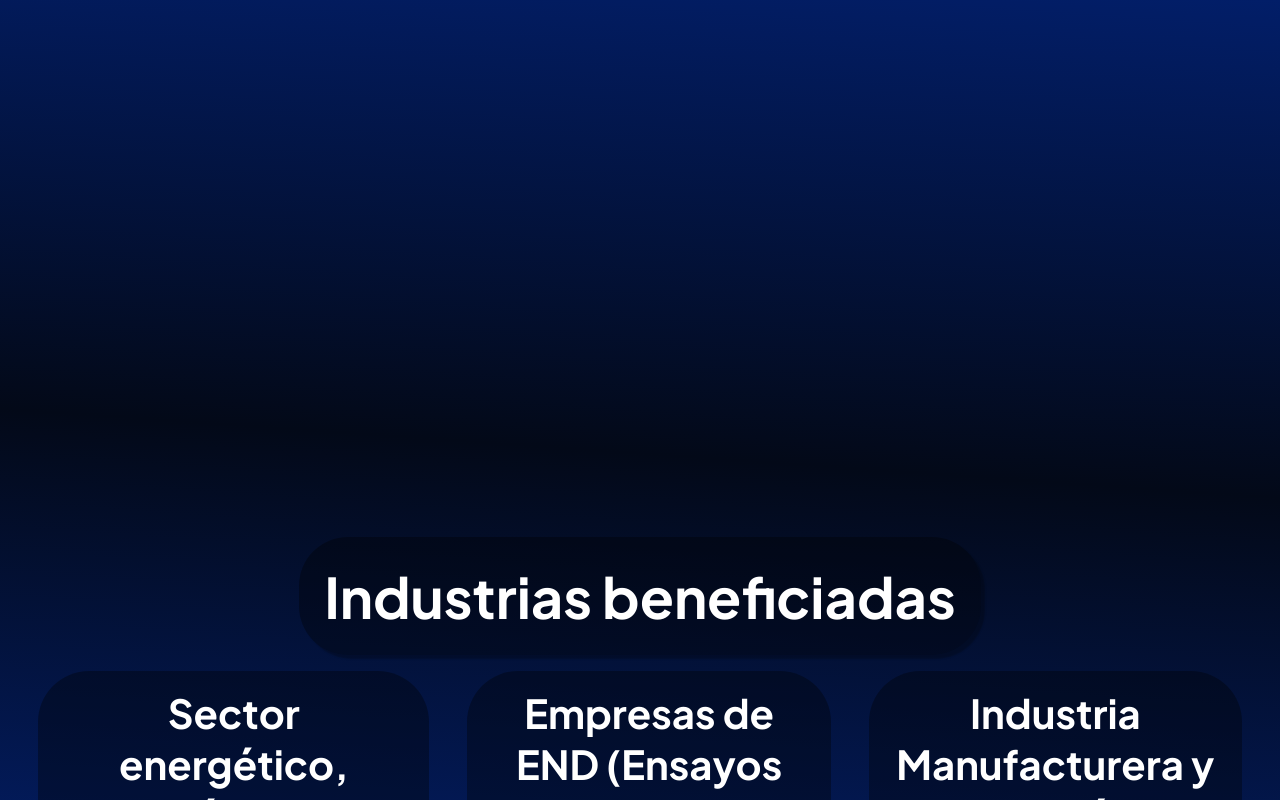
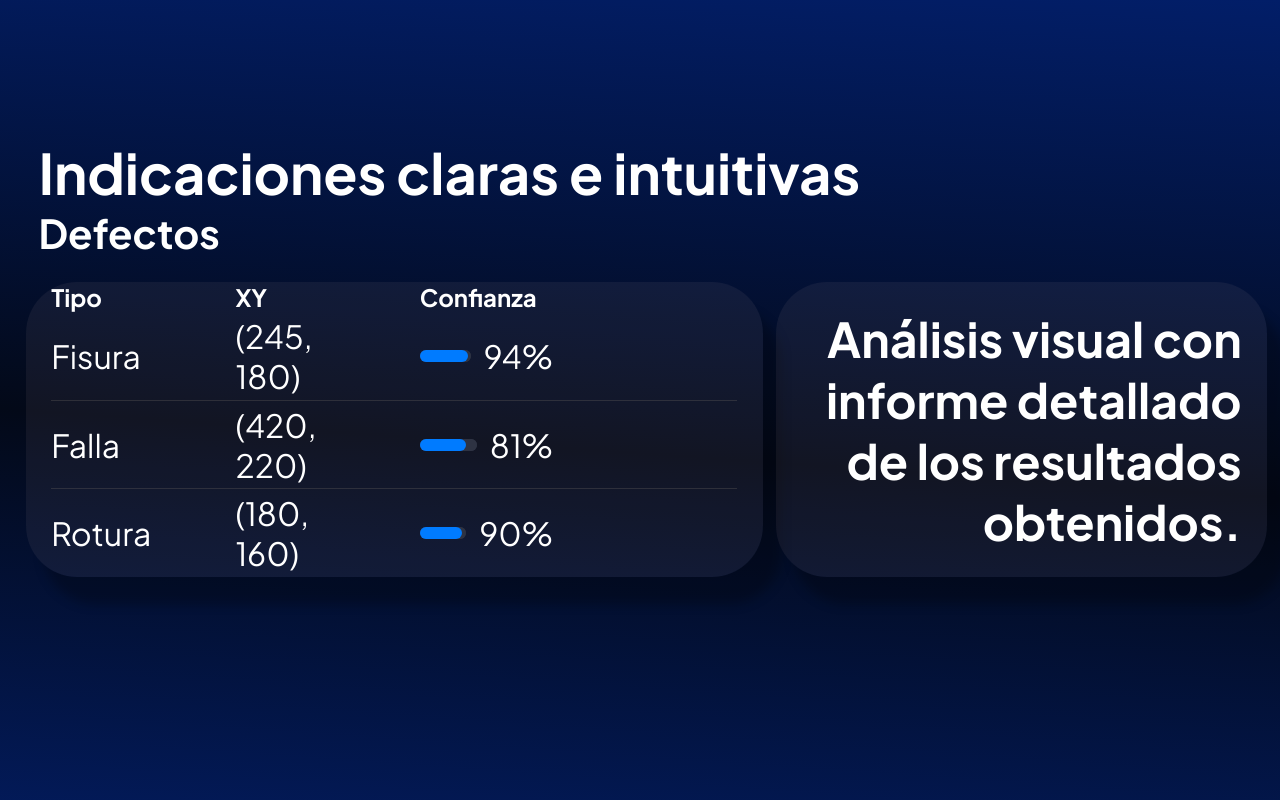
Before and after one commit to MatiasGrynfeld/Landing-Page-PipeEye, a React (Vite) app: page / in a window 1280 px wide. Shown: the part 2540-3340 px from the top of the page. Built offline with nearby package versions, Linux system fonts and the light colour scheme.

Commit message:
empiezo indicaciones

```diff
--- a/package.json
+++ b/package.json
@@ -10,6 +10,7 @@
     "preview": "vite preview"
   },
   "dependencies": {
+    "@tanstack/react-table": "^8.21.3",
     "react": "^19.1.1",
     "react-dom": "^19.1.1"
   },
--- /dev/null
+++ b/src/css/indicaciones.css
@@ -0,0 +1,124 @@
+.indicaciones-wrapper{
+    height: 100vh;
+}
+
+.indicaciones-title{
+    font-size: 3.5rem;
+    font-weight: 700;
+    margin-left: 3vw;
+}
+
+.indicaciones-defectos-wrapper{
+    display: flex;
+    flex-direction: column;
+    gap: 3vh;
+}
+
+.indicaciones-subtitulo{
+    font-size: 2.5rem;
+    font-weight: 700;
+    margin-left: 3vw;
+}
+
+.indicaciones-defectos-content{
+    display: grid;
+    grid-template-columns: 60% 40%;
+    gap: 0 1vw;
+    padding: 0 2vw;
+}
+
+.indicaciones-defectos{
+    width: 100%;
+    border-collapse: collapse;
+    border-spacing: 0;
+    box-shadow: 18px 27px 10.7px 0 rgba(0, 0, 0, 0.25);
+    background: rgba(193, 160, 160, 0.08);
+    border-radius: 51px;
+    table-layout: fixed;
+}
+
+.indicaciones-defectos-header > th,
+.indicaciones-defectos-body > td {
+    width: 50%;
+}
+
+.indicaciones-defectos-header{
+    text-align: left;
+    font-size: 1.5rem;
+    font-weight: 400;
+}
+
+.indicaciones-defectos-body{
+    text-align: left;
+    font-size: 2rem;
+    font-weight: 400;
+}
+
+.indicaciones-defectos td, .indicaciones-defectos th {
+    padding-left: 2vw;
+    padding-right: 2vw;
+}
+
+.indicaciones-defectos tbody tr:not(:last-child) {
+    position: relative;
+}
+
+.indicaciones-defectos tbody tr:not(:last-child)::after {
+    content: '';
+    position: absolute;
+    bottom: 0;
+    left: 2vw;
+    right: 2vw;
+    height: 0.617px;
+    background-color: rgba(87, 86, 86, 0.40);
+}
+
+.indicaciones-confianza-cell{
+    display: flex;
+    flex-direction: row;
+    align-items: center;
+    gap: 1vw;
+    justify-content: left;
+}
+
+.indicaciones-confianza-progress{
+    flex: 1;
+    height: 12px;
+    -webkit-appearance: none;
+    appearance: none;
+    border-radius: 30px;
+    border: none;
+    background-color: #2E3343;
+}
+
+.indicaciones-confianza-progress::-webkit-progress-bar {
+    background-color: #2E3343;
+    border-radius: 30px;
+}
+
+.indicaciones-confianza-progress::-webkit-progress-value {
+    background-color: #007BFF;
+    border-radius: 30px;
+    transition: width 0.3s ease;
+}
+
+.indicaciones-confianza-progress::-moz-progress-bar {
+    background-color: #007BFF;
+    border-radius: 30px;
+}
+.indicaciones-alt-text-container{
+    width: 100%;
+    display: flex;
+    align-items: center;
+    justify-content: right;
+}
+
+.indicaciones-alt-text{
+    font-size: 3rem;
+    font-weight: 700;
+    text-align: right;
+    border-radius: 51px;
+    padding: 2vw 2vw;
+    background: rgba(193, 160, 160, 0.08);
+    box-shadow: 18px 27px 10.7px 0 rgba(0, 0, 0, 0.25);
+}
--- a/src/css/main.css
+++ b/src/css/main.css
@@ -9,8 +9,5 @@
 }
 
 .bb{
-    height: 200vh;
-    display: flex;
-    justify-content: center;
-    align-items: flex-end;
+    height: 150vh;
 }
--- /dev/null
+++ b/src/indicaciones/defectos.json
@@ -0,0 +1,17 @@
+[
+    {
+        "tipo": "Fisura",
+        "xy" : [245, 180],
+        "confianza" : 0.94
+    },
+    {
+        "tipo": "Falla",
+        "xy" : [420, 220],
+        "confianza" : 0.81
+    },
+    {
+        "tipo": "Rotura",
+        "xy" : [180, 160],
+        "confianza" : 0.90
+    }
+]
--- /dev/null
+++ b/src/indicaciones/indicaciones.jsx
@@ -0,0 +1,88 @@
+import { use } from 'react'
+import '../css/indicaciones.css'
+import { useReactTable, getCoreRowModel, flexRender } from '@tanstack/react-table'
+import data from './defectos.json'
+
+export default function Indicaciones() {
+    const columns = [
+        {
+            accessorKey: "tipo",
+            header: "Tipo"
+        },
+        {
+            accessorKey: "xy",
+            header: "XY",
+            cell: ({ getValue }) => {
+                const value = getValue();
+                return `(${value[0]}, ${value[1]})`;
+            }
+        },
+        {
+            accessorKey: "confianza",
+            header: "Confianza",
+            cell: ({ getValue }) => {
+                const value = getValue();
+                const percent = Math.round(value * 100);
+                return <div className='indicaciones-confianza-cell'>
+                    <progress value={value} max="1" className='indicaciones-confianza-progress'></progress>
+                    {percent}%
+                    </div>
+            }
+        }
+    ]
+    const table = useReactTable({data, columns, getCoreRowModel: getCoreRowModel()})
+    return <section className="indicaciones-wrapper">
+        <h2 className='indicaciones-title'>Indicaciones claras e intuitivas</h2>
+        <div className='indicaciones-progress-wrapper'></div>
+        <article className='indicaciones-defectos-wrapper'>
+            <h3 className='indicaciones-subtitulo'>Defectos</h3>
+            <div className='indicaciones-defectos-content'>
+                <table className='indicaciones-defectos'>
+                    <thead className='indicaciones-defectos-header'>
+                        {
+                            table.getHeaderGroups().map(headerGroup => (
+                                <tr key={headerGroup.id}>
+                                    {
+                                        headerGroup.headers.map(header => (
+                                            <th key={header.id}>
+                                                {
+                                                    flexRender(
+                                                        header.column.columnDef.header,
+                                                        header.getContext()
+                                                    )
+                                                }
+                                            </th>
+                                        ))
+                                    }
+                                </tr>
+                            ))
+                        }
+                    </thead>
+                    <tbody className='indicaciones-defectos-body'>
+                        {
+                            table.getRowModel().rows.map(row => (
+                                <tr key={row.id}>
+                                    {
+                                        row.getVisibleCells().map(cell => (
+                                            <td key={cell.id}>
+                                                {
+                                                    flexRender(
+                                                        cell.column.columnDef.cell,
+                                                        cell.getContext()
+                                                    )
+                                                }
+                                            </td>
+                                        ))
+                                    }
+                                </tr>
+                            ))
+                        }
+                    </tbody>
+                </table>
+                <aside className='indicaciones-alt-text-container'>
+                    <h3 className='indicaciones-alt-text'>Análisis visual con informe detallado de los resultados obtenidos.</h3>
+                </aside>
+            </div>
+        </article>
+    </section>
+}
--- a/src/main.jsx
+++ b/src/main.jsx
@@ -1,11 +1,14 @@
 import './css/main.css';
 import Caracteristicas from './caracteristicas/caracteristicas.jsx';
 import Industrias from './industrias/industrias.jsx';
+import Indicaciones from './indicaciones/indicaciones.jsx';
+
 export default function Main() {
     return <body className='main-body'>
         <div className='aa'></div>
         <Caracteristicas />
         <div className='bb'></div>
+        <Indicaciones />
         <Industrias />
     </body>;
 }
```
Also changed, not shown: 1 other file (tests, documents, lock files or other folders).
